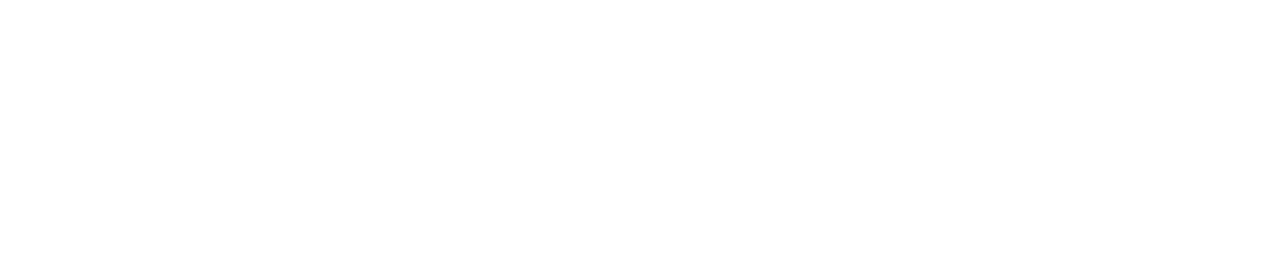
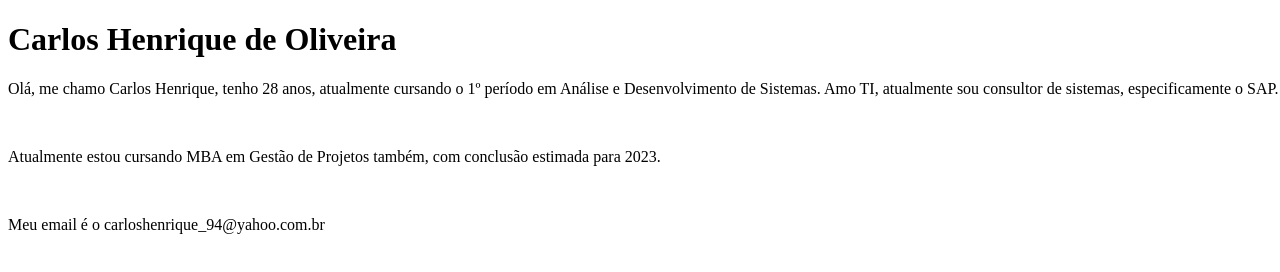
Before and after one commit to CarlosHenrique94/MyPage, a plain HTML site: page index.html in a window 1280 px wide. Drawn offline with Linux system fonts and the light colour scheme.

Commit message:
New code

```diff
--- a/index.html
+++ b/index.html
@@ -9,7 +9,13 @@
 </head>
 
 <body>
+  <h1>Carlos Henrique de Oliveira</h1>
 
+  <p> Olá, me chamo Carlos Henrique, tenho 28 anos, atualmente cursando o 1º período em Análise e Desenvolvimento de Sistemas. Amo TI, atualmente sou consultor de sistemas, especificamente o SAP.</P>
+  <br>
+  <p> Atualmente estou cursando MBA em Gestão de Projetos também, com conclusão estimada para 2023.</p>
+  <br>
+  <p>Meu email é o carloshenrique_94@yahoo.com.br</p>
   <script src="script.js"></script>
 
  <!--
```
